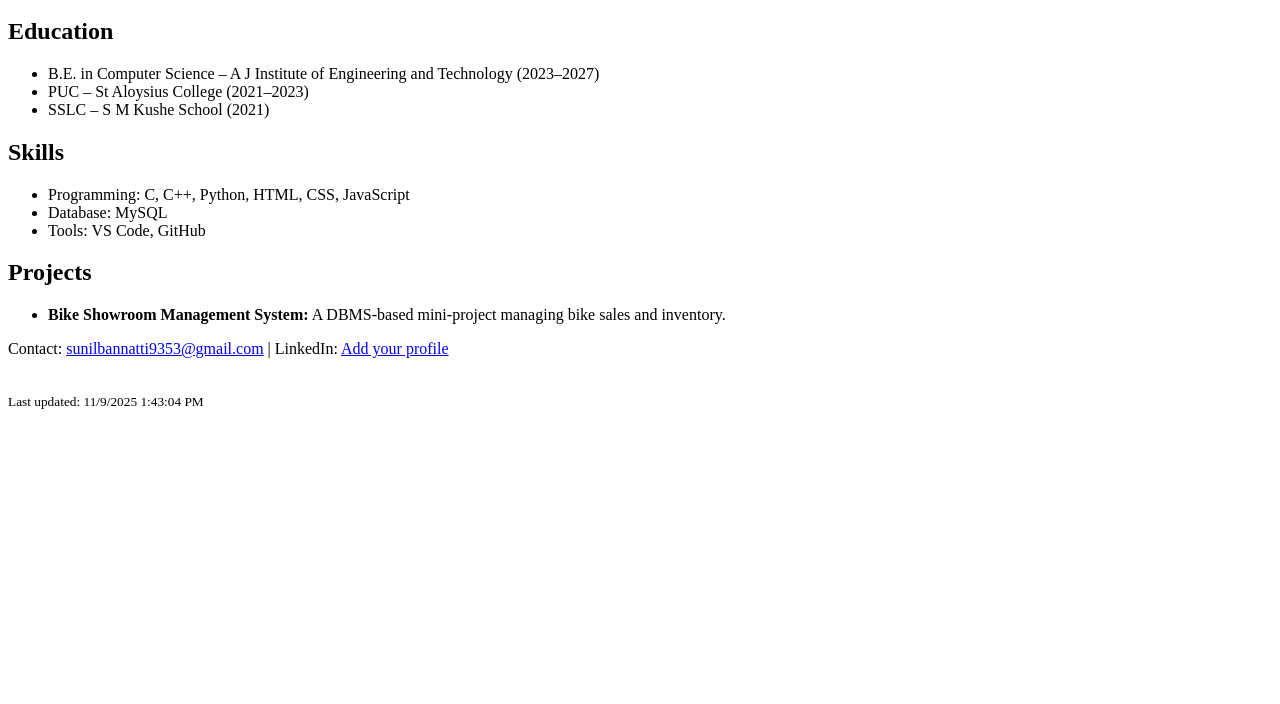
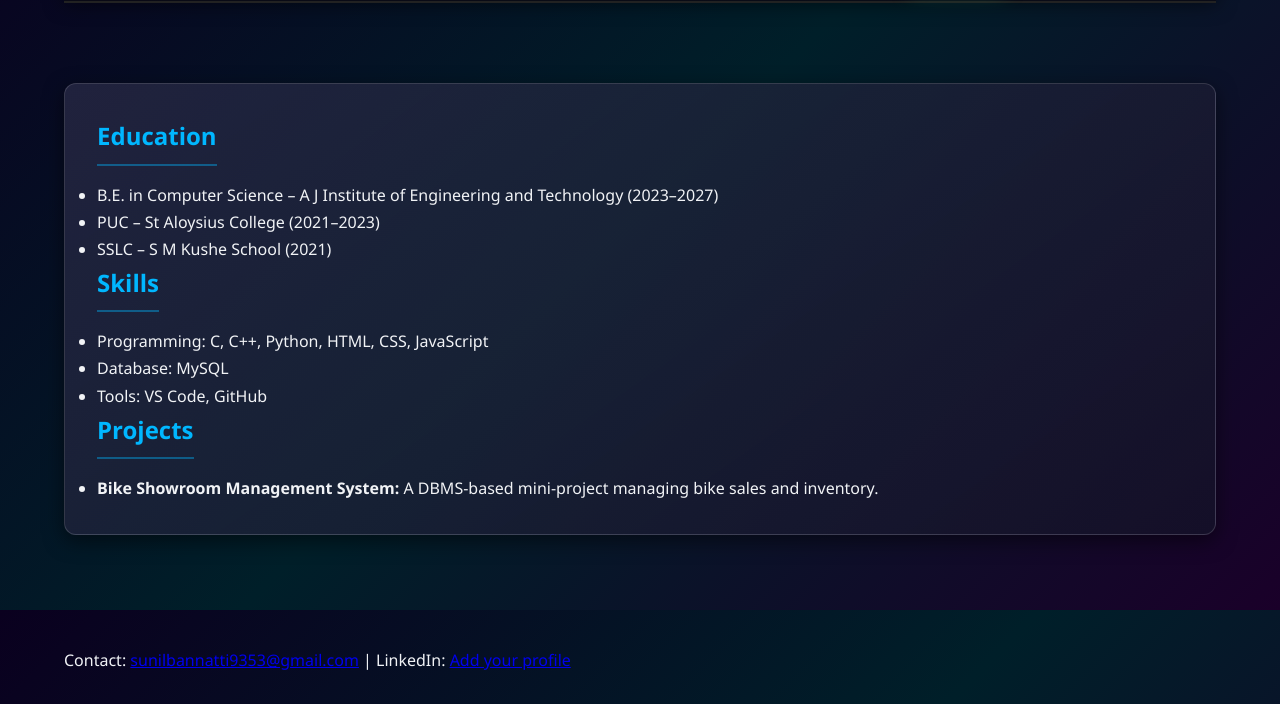
Before and after one commit to sunilrcb/web2025, a plain HTML site: page resume.html in a window 1280 px wide. Shown: the part 190-894 px from the top of the page. Before the commit the page ends 800 px from the top, so only its background shows below. Drawn offline with Linux system fonts and the light colour scheme.

Commit message:
Update resume.html

```diff
--- a/resume.html
+++ b/resume.html
@@ -1,4 +1,12 @@
 <!DOCTYPE html>
+<html lang="en">
+<head>
+<meta charset="UTF-8" />
+<meta name="viewport" content="width=device-width, initial-scale=1" />
+<title>Sunil Bannatti – Resume</title>
+<link rel="stylesheet" href="./style.css" />
+</head>
+<body>
 <header class="container">
 <h1>My Resume</h1>
 <nav>
@@ -17,7 +25,7 @@
 <main class="container">
 <section class="resume-section">
 <h2>Education</h2>
-<ul>
+<ul list-style-type:none;>
 <li>B.E. in Computer Science – A J Institute of Engineering and Technology (2023–2027)</li>
 <li>PUC – St Aloysius College (2021–2023)</li>
 <li>SSLC – S M Kushe School (2021)</li>
@@ -25,7 +33,7 @@
 
 
 <h2>Skills</h2>
-<ul>
+<ul list-style-type:none;>
 <li>Programming: C, C++, Python, HTML, CSS, JavaScript</li>
 <li>Database: MySQL</li>
 <li>Tools: VS Code, GitHub</li>
@@ -33,7 +41,7 @@
 
 
 <h2>Projects</h2>
-<ul>
+<ul list-style-type:none;>
 <li><strong>Bike Showroom Management System:</strong> A DBMS‑based mini‑project managing bike sales and inventory.</li>
 </ul>
 </section>
```
